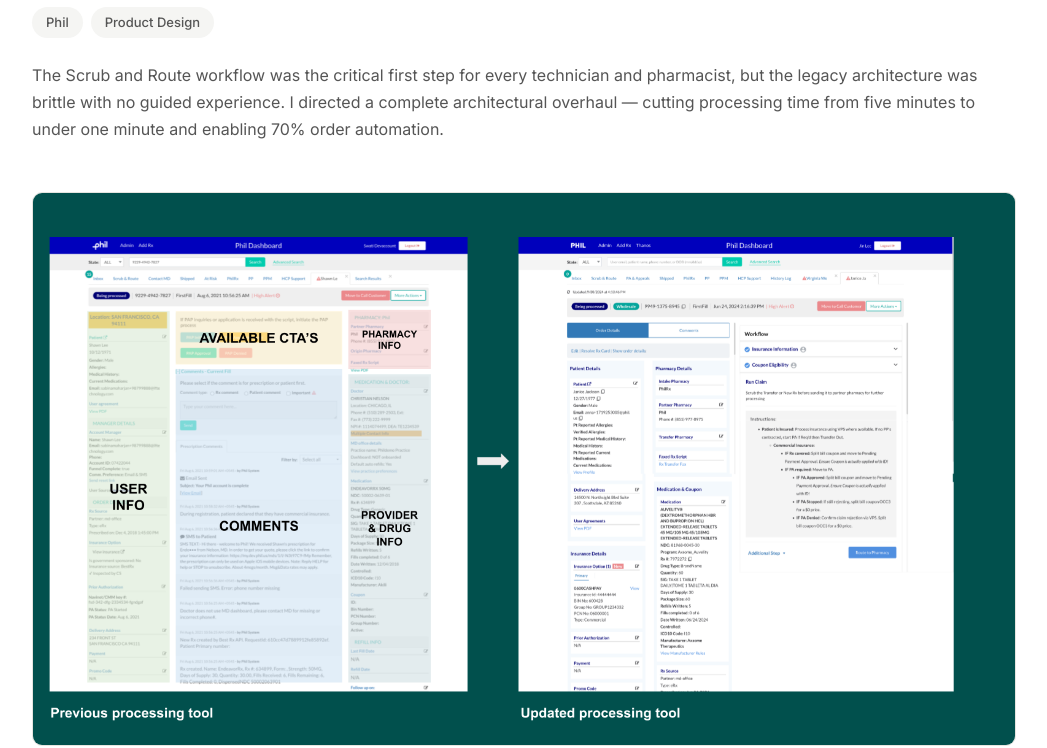
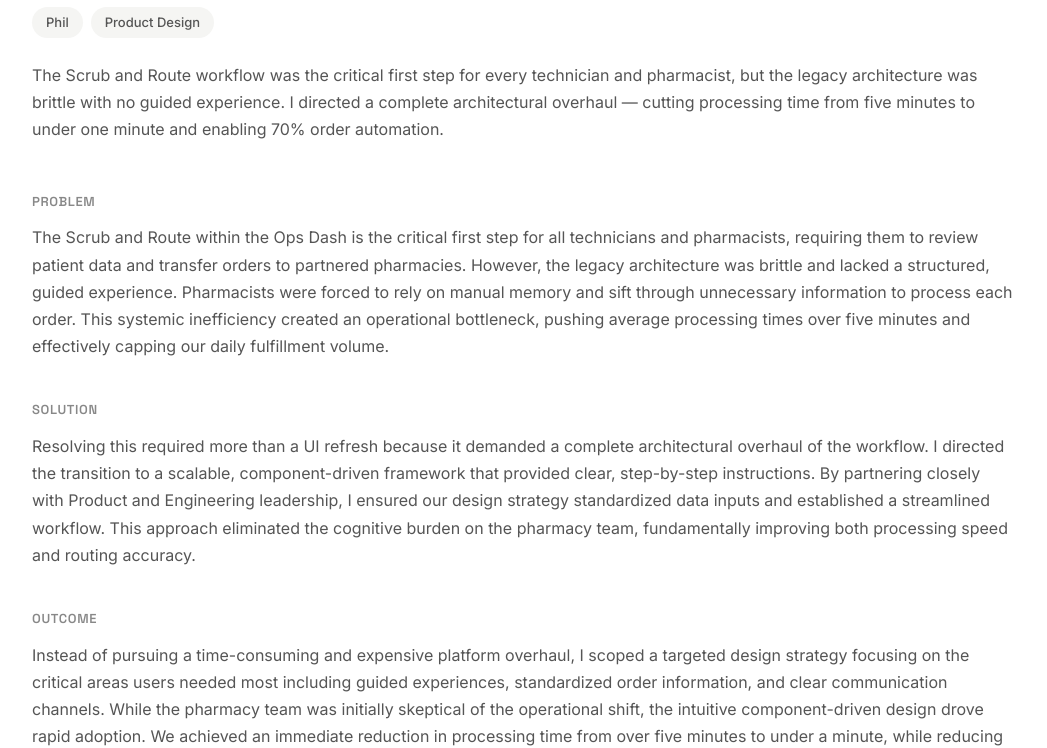
Before and after one commit to leenij/jinleeco, a plain HTML site: page selected-projects/ops-dashboard/index.html in a window 1280 px wide. Shown: the part 215-963 px from the top of the page, without its empty margins (116-1163 px from the left). Drawn offline with Linux system fonts and the light colour scheme.

Commit message:
Remove redundant hero image from ops dashboard page
Co-Authored-By: Claude Opus 4.6 <noreply@anthropic.com>

```diff
--- a/selected-projects/ops-dashboard/index.html
+++ b/selected-projects/ops-dashboard/index.html
@@ -357,10 +357,6 @@ a{color:inherit}
     </div>
   </div>
 
-  <div class="project-gallery" style="padding-bottom:0">
-    <img src="../images/deck-ops-before-after.png" alt="Previous processing tool versus updated processing tool — side-by-side comparison showing the transition from a cluttered, unstructured interface to a clean, workflow-driven design with organized sections for patient details, pharmacy details, insurance information, and step-by-step instructions" loading="lazy">
-  </div>
-
   <div class="project-section">
     <div class="project-section-label">Problem</div>
     <p>The Scrub and Route within the Ops Dash is the critical first step for all technicians and pharmacists, requiring them to review patient data and transfer orders to partnered pharmacies. However, the legacy architecture was brittle and lacked a structured, guided experience. Pharmacists were forced to rely on manual memory and sift through unnecessary information to process each order. This systemic inefficiency created an operational bottleneck, pushing average processing times over five minutes and effectively capping our daily fulfillment volume.</p>
```
